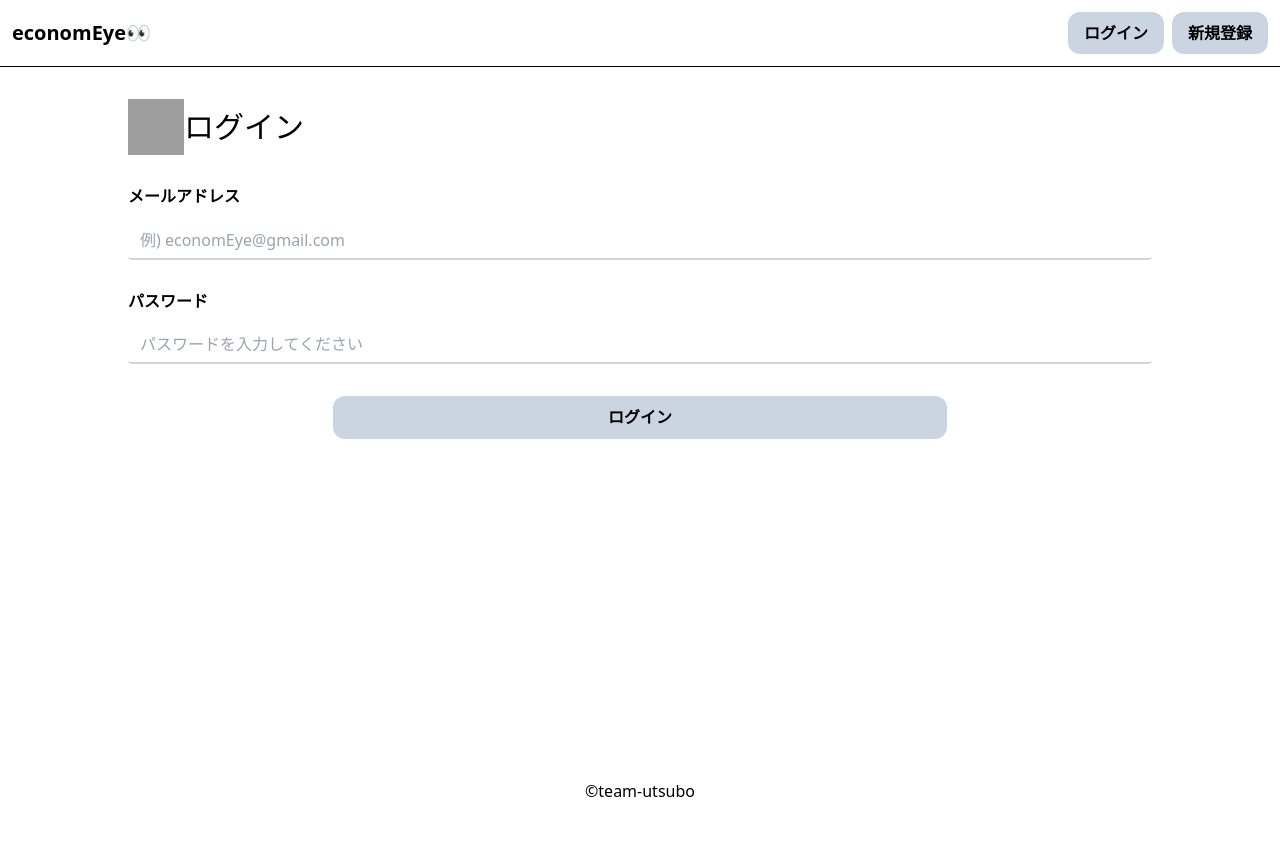
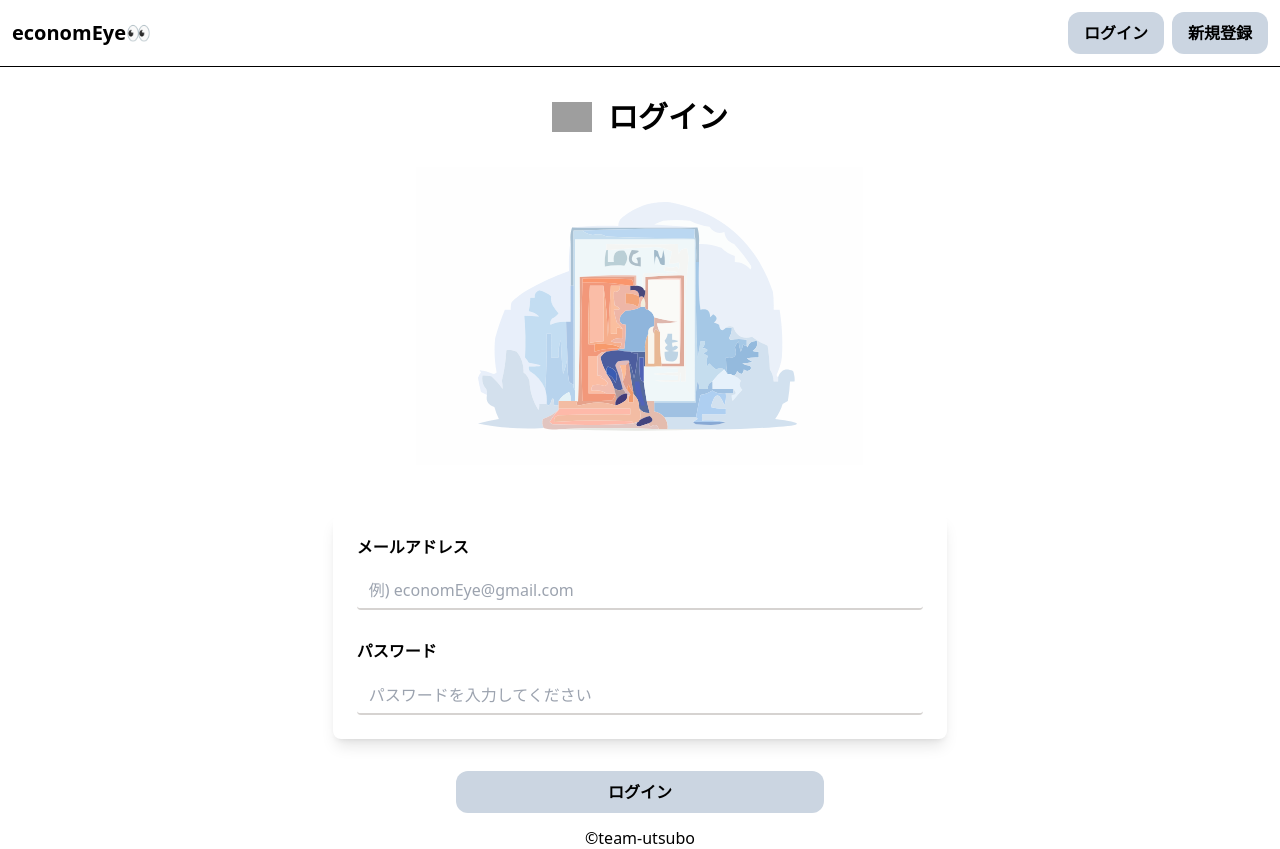
Before and after one commit to kikudesuyo/economEye, a React (Vite) app: page /signup in a window 1280 px wide. Both pictures are taken after a click on the button "ログイン". Before the commit the page ends 802 px from the top, so only its background shows below. Built offline with nearby package versions, Linux system fonts and the light colour scheme; no server answers; grey boxes are pictures that could not be loaded.

Commit message:
refacor: signup and login page

```diff
--- a/src/pages/auth/login/Login.tsx
+++ b/src/pages/auth/login/Login.tsx
@@ -2,10 +2,11 @@ import { useState } from "react";
 import { useNavigate } from "react-router-dom";
 import Button from "@/components/Button";
 import { PATHS } from "@/utils/constant";
-import padlock from "@/assets/imgs/padlock.svg";
 import Main from "@/components/Main";
 import Input from "@/components/Input";
 import { isValidEmail, isValidPassword, Auth } from "@/pages/auth/helper";
+import loginLogo from "@/assets/imgs/login.svg";
+import padlock from "@/assets/imgs/padlock.svg";
 
 const Login = () => {
   const [email, setEmail] = useState<string>("");
@@ -29,10 +30,18 @@ const Login = () => {
   };
   return (
     <Main style="gap-8 mt-8">
-      <div className="flex flex-row items-center">
-        <img className="size-14" src={padlock} alt="" />
-        <h1 className="text-3xl">ログイン</h1>
+      <div className="flex flex-row items-center justify-center gap-4">
+        <img src={padlock} alt="" className="h-auto w-10" />
+        <h1 className="text-center text-3xl font-bold">ログイン</h1>
       </div>
+      <div className="flex flex-col gap-12">
+        <div className="flex w-full justify-center ">
+          <img src={loginLogo} className="h-auto w-full max-w-md" />
+        </div>
+        <div className="flex justify-center">
+          <div className="flex w-full flex-col gap-8  md:w-3/5">
+            <div className="rounded-lg bg-white p-6 shadow-lg">
+              <div className="flex flex-col gap-8 text-left">
                 <Input
                   type="email"
                   label="メールアドレス"
@@ -49,6 +58,8 @@ const Login = () => {
                   value={password}
                   handler={(e) => setPassword(e.target.value)}
                 />
+              </div>
+            </div>
             <Button
               label="ログイン"
               style="w-3/5 mx-auto"
@@ -56,6 +67,9 @@ const Login = () => {
                 await handleLogin();
               }}
             />
+          </div>
+        </div>
+      </div>
     </Main>
   );
 };
--- a/src/pages/auth/signup/Signup.tsx
+++ b/src/pages/auth/signup/Signup.tsx
@@ -6,6 +6,7 @@ import Main from "@/components/Main";
 import Input from "@/components/Input";
 import { Auth, isValidEmail, isValidPassword } from "@/pages/auth/helper";
 import signupLogo from "@/assets/imgs/signup.svg";
+import padlock from "@/assets/imgs/padlock.svg";
 
 const Signup = () => {
   const [email, setEmail] = useState<string>("");
@@ -36,12 +37,16 @@ const Signup = () => {
   };
   return (
     <Main style="gap-8 mt-8">
+      <div className="flex flex-row items-center justify-center gap-4">
+        <img src={padlock} alt="" className="h-auto w-10" />
         <h1 className="text-center text-3xl font-bold">新規登録</h1>
+      </div>
       <div className="flex flex-col gap-12 ">
         <div className="flex w-full justify-center">
           <img src={signupLogo} className="h-auto w-full max-w-md" />
         </div>
-        <div className="w-full">
+        <div className="flex justify-center">
+          <div className="flex w-full flex-col  justify-center gap-8 md:w-3/5">
             <div className="rounded-lg bg-white p-6 shadow-lg">
               <div className="flex flex-col gap-8 text-left">
                 <Input
@@ -68,6 +73,8 @@ const Signup = () => {
                   value={confirmPassword}
                   handler={(e) => setConfirmPassword(e.target.value)}
                 />
+              </div>
+            </div>
             <Button
               label="登録"
               style="w-3/5 mx-auto"
@@ -78,7 +85,6 @@ const Signup = () => {
           </div>
         </div>
       </div>
-      </div>
     </Main>
   );
 };
```
Lines whose indentation alone changed are shown as unchanged.
